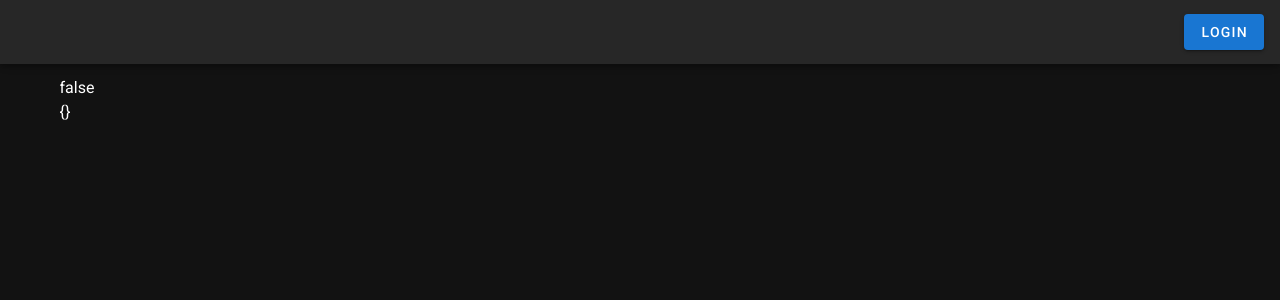
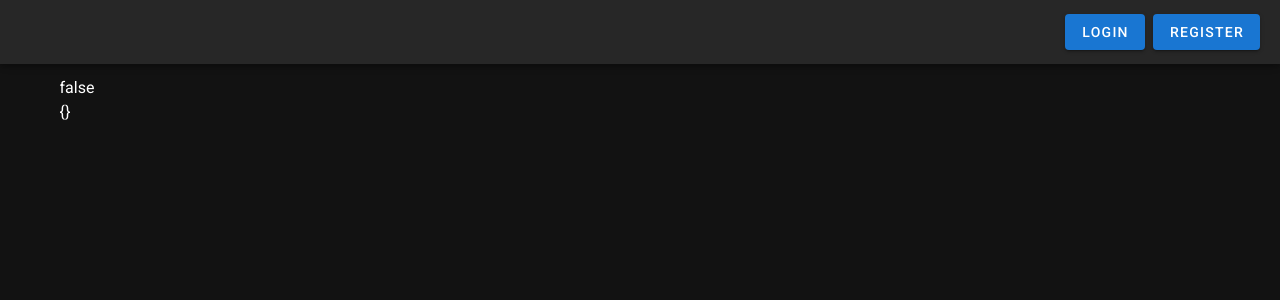
Before and after one commit to mkirby528/dashboard-client, a Nuxt app: page /Home in a window 1280 px wide. Shown: the top 300 px of the page. Built offline with nearby package versions, Linux system fonts and the light colour scheme; what vue-async-computed, vuetify-toast-snackbar would draw is missing.

Commit message:
store jwt after register

```diff
--- a/components/RegistrationForm.vue
+++ b/components/RegistrationForm.vue
@@ -46,6 +46,8 @@
 </template>
 
 <script>
+import { mapMutations } from 'vuex'
+
 export default {
   data: () => ({
     formData: {
@@ -71,7 +73,9 @@ export default {
     checkbox: false,
   }),
 
-  methods: {
+  methods: { ...mapMutations({
+      login: 'user/login'
+    }),
     validate() {
       this.$refs.form.validate()
     },
@@ -86,7 +90,9 @@ export default {
             color: 'green',
             x: 'center',
           })
-          this.$router.push({ path: '/home' })
+this.$cookies.set('jwt',response.data.user.tokens[0].token,1)
+this.login(response.data.user)
+this.$router.push({ path: '/home' })
         }
       } catch (err) {
         const errorResponse = err.response
--- a/layouts/default.vue
+++ b/layouts/default.vue
@@ -5,10 +5,21 @@
         this.greetingString
       }}</v-toolbar-title>
       <v-spacer></v-spacer>
-      <v-btn elevation="2" color="primary" v-if="this.isLoggedIn" @click="this.logoutClicked">Logout</v-btn>
-    <nuxt-link to="/login">      <v-btn elevation="2" color="primary" v-if="!this.isLoggedIn" >Login</v-btn>
+      <v-btn
+        elevation="2"
+        color="primary"
+        v-if="this.isLoggedIn"
+        @click="this.logoutClicked"
+        >Logout</v-btn
+      >
+      <nuxt-link class="mx-1" to="/login">
+        <v-btn elevation="2" color="primary" v-if="!this.isLoggedIn"
+          >Login</v-btn
+        >
       </nuxt-link>
 
+              <nuxt-link class="mx-1" to="/register">      <v-btn elevation="2" color="primary" v-if="!this.isLoggedIn" >Register</v-btn>
+              </nuxt-link>
     </v-app-bar>
     <v-main>
       <v-container>
```
Lines whose indentation alone changed are shown as unchanged.
